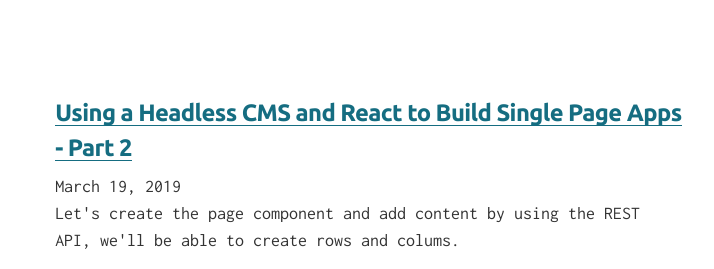
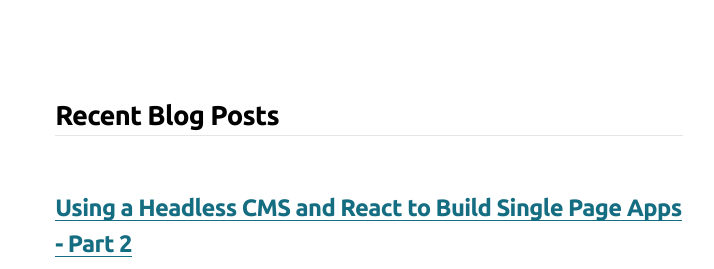
Before and after one commit to fmontes/fmontes-gatsby, a Gatsby site: page / in a window 1280 px wide. Shown: the top 269 px of the page, 406-1120 px from the left. Built offline with nearby package versions, Linux system fonts and the light colour scheme; Gatsby itself is replaced by a stand-in of ours; some packages are replaced by stand-ins of ours.

Commit message:
Add pages title

```diff
--- /dev/null
+++ b/src/components/Pagetitle.js
@@ -0,0 +1,15 @@
+import React from 'react'
+import styled from 'styled-components'
+import { rhythm } from '../utils/typography'
+import gray from 'gray-percentage'
+
+export const PageTitleStyled = styled.h2`
+    margin-bottom: ${rhythm(2)};
+    border-bottom: solid 1px ${gray(90)};
+`
+
+function PageTitle({ children }) {
+    return <PageTitleStyled>{children}</PageTitleStyled>
+}
+
+export default PageTitle
--- a/src/pages/index.js
+++ b/src/pages/index.js
@@ -4,6 +4,7 @@
 import Layout from '../components/Layout'
 import SEO from '../components/Seo'
 import BlogItem from '../components/BlogItem'
+import PageTitle from '../components/PageTitle'
 
 class BlogIndex extends React.Component {
     render() {
@@ -13,6 +14,7 @@
         return (
             <Layout location={this.props.location}>
                 <SEO title="Blog" />
+                <PageTitle>Recent Blog Posts</PageTitle>
                 {posts.map(({ node }, i) => (
                     <BlogItem item={node} key={i} />
                 ))}
--- a/src/pages/portfolio/index.js
+++ b/src/pages/portfolio/index.js
@@ -7,6 +7,7 @@
 
 import Layout from '../../components/Layout'
 import SEO from '../../components/Seo'
+import PageTitle from '../../components/PageTitle'
 
 const PortfolioTitle = styled.h3`
     margin-bottom: ${rhythm(1 / 4)};
@@ -67,6 +68,7 @@
     return (
         <Layout location={props.location} title={siteTitle}>
             <SEO title="Portfolio" />
+            <PageTitle>Cases of Study</PageTitle>
             <PortfolioList>
                 {posts.map(({ node }, i) => (
                     <PortfolioItem key={i} item={node} />
```
